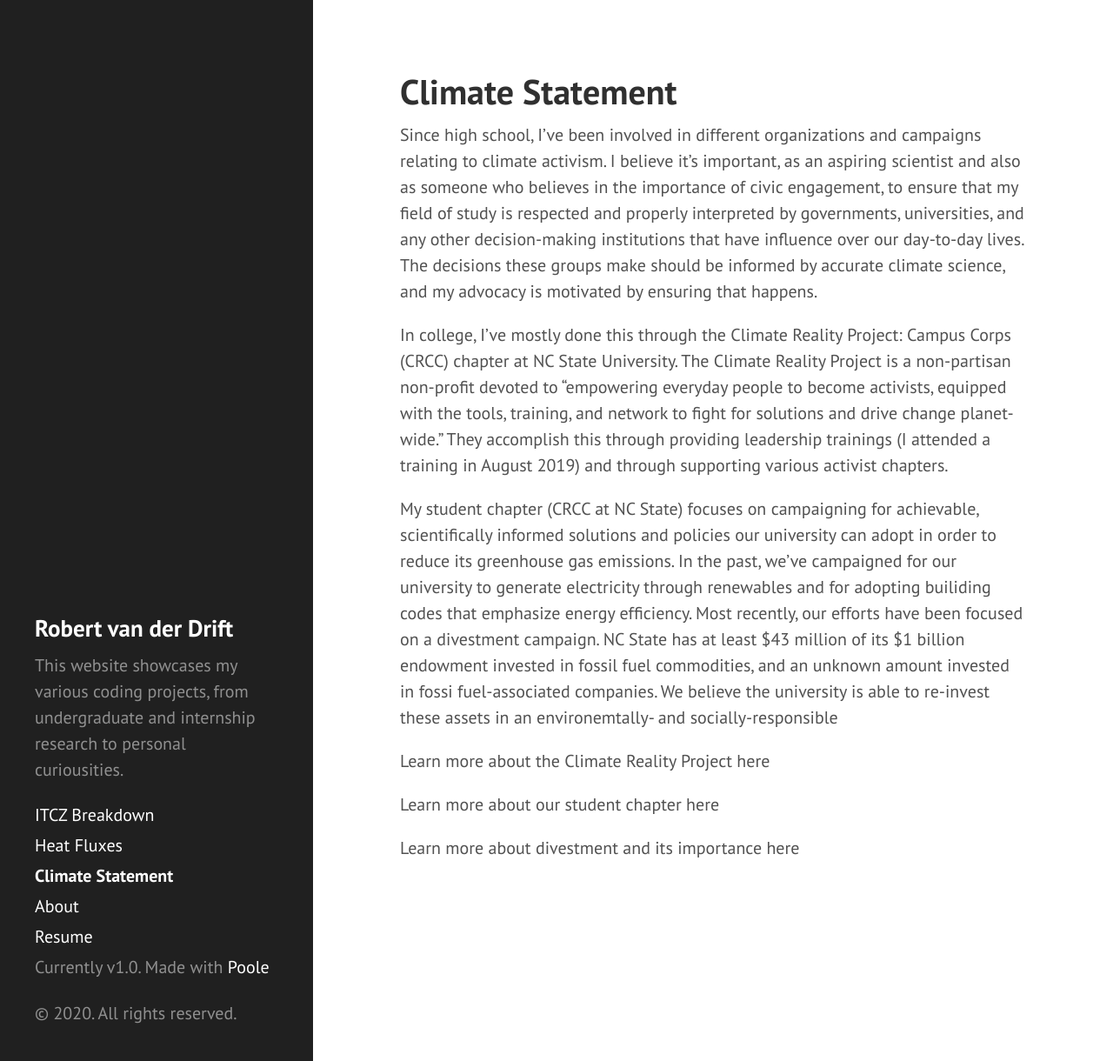
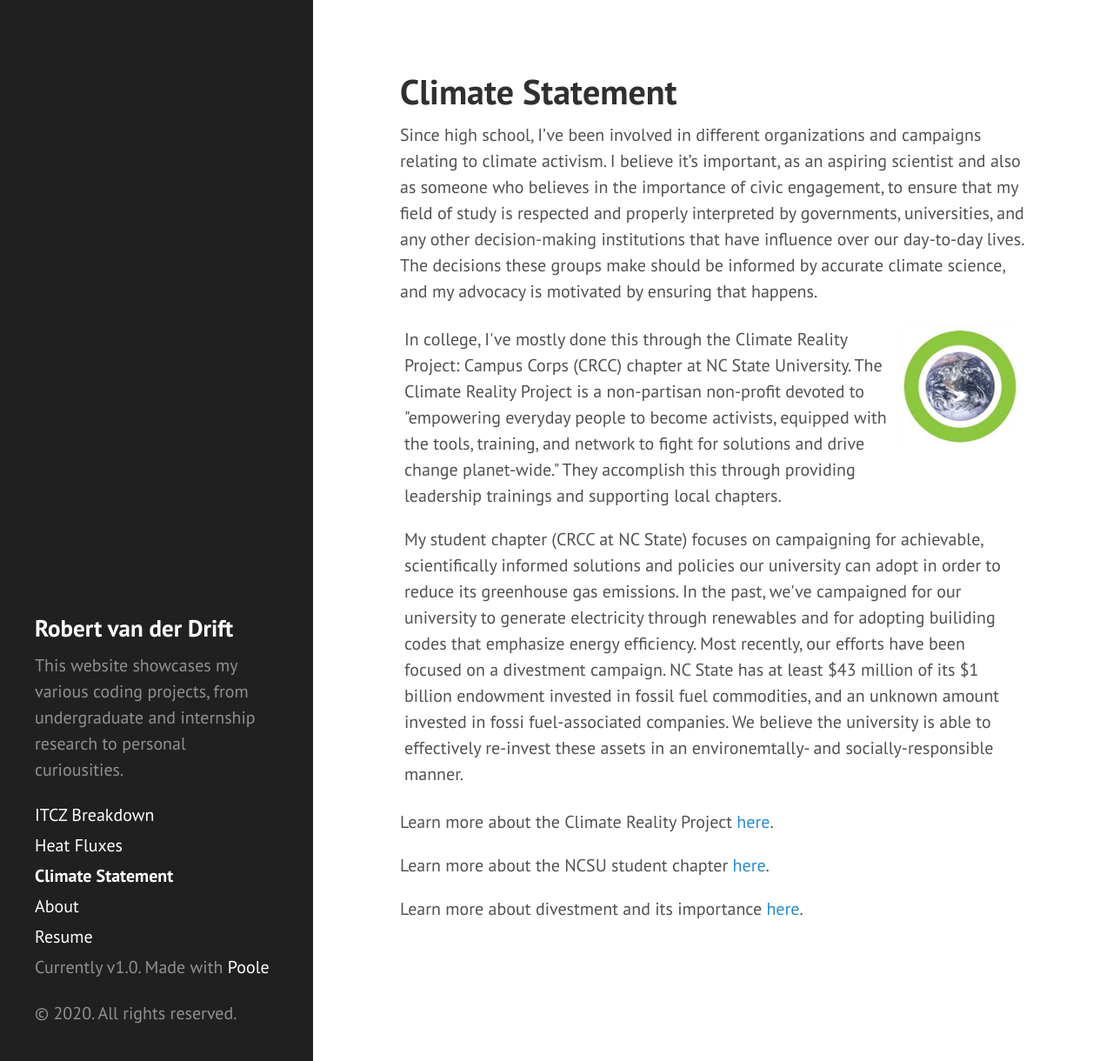
Before and after one commit to robertvdd/robertvdd.github.io, a Jekyll site: the page built from climate.md, in a window 1280 px wide and 1220 px high. Shown: the whole window at 87% size. Built offline with Jekyll 4.4.1, drawn with Linux system fonts in a browser that asks for light colours.

Commit message:
Finalized Climate Statemennt

```diff
--- a/_config.yml
+++ b/_config.yml
@@ -23,7 +23,7 @@
 description: >- # this means to ignore newlines until "baseurl:"
   This website showcases my various coding projects, from undergraduate
   and internship research to personal curiousities.
-baseurl: "" # the subpath of your site, e.g. /blog
+baseurl: "/" # the subpath of your site, e.g. /blog
 url: "https://robertvdd.github.io" # the base hostname & protocol for your site, e.g. http://example.com
 github_username: robertvdd
 version: "1.0"
--- a/about.markdown
+++ b/about.markdown
@@ -16,5 +16,5 @@
 
 <p><a href="https://github.com/robertvdd">Github</a></p>
 
-<img style="float: right; width: 14em;" src="/figures/about_pic.jpeg">
+<img style="float: right; width: 12em;" src="/figures/about_pic.jpeg">
 </div>
--- a/climate.md
+++ b/climate.md
@@ -5,15 +5,32 @@
 
 ---
 
+<style>
+
+.column {
+	float: left;
+/*	width: 50%;*/
+	padding: 5px;
+}
+
+.inline-img {
+	float: right;
+	max-width: 12em;
+}
+</style>
+
 
 Since high school, I've been involved in different organizations and campaigns relating to climate activism. I believe it's important, as an aspiring scientist and also as someone who believes in the importance of civic engagement, to ensure that my field of study is respected and properly interpreted by governments, universities, and any other decision-making institutions that have influence over our day-to-day lives. The decisions these groups make should be informed by accurate climate science, and my advocacy is motivated by ensuring that happens.
 
-In college, I've mostly done this through the Climate Reality Project: Campus Corps (CRCC) chapter at NC State University. The Climate Reality Project is a non-partisan non-profit devoted to "empowering everyday people to become activists, equipped with the tools, training, and network to fight for solutions and drive change planet-wide." They accomplish this through providing leadership trainings (I attended a training in August 2019) and through supporting various activist chapters.
+<div class="column">
+  <img class="inline-img" style="max-width: 20%;" src="/figures/crcc.jpg">
+  <p>In college, I've mostly done this through the Climate Reality Project: Campus Corps (CRCC) chapter at NC State University. The Climate Reality Project is a non-partisan non-profit devoted to "empowering everyday people to become activists, equipped with the tools, training, and network to fight for solutions and drive change planet-wide." They accomplish this through providing leadership trainings and supporting local chapters.</p>
 
-My student chapter (CRCC at NC State) focuses on campaigning for achievable, scientifically informed solutions and policies our university can adopt in order to reduce its greenhouse gas emissions. In the past, we've campaigned for our university to generate electricity through renewables and for adopting builiding codes that emphasize energy efficiency. Most recently, our efforts have been focused on a divestment campaign. NC State has at least $43 million of its $1 billion endowment invested in fossil fuel commodities, and an unknown amount invested in fossi fuel-associated companies. We believe the university is able to re-invest these assets in an environemtally- and socially-responsible
+  <p>My student chapter (CRCC at NC State) focuses on campaigning for achievable, scientifically informed solutions and policies our university can adopt in order to reduce its greenhouse gas emissions. In the past, we've campaigned for our university to generate electricity through renewables and for adopting builiding codes that emphasize energy efficiency. Most recently, our efforts have been focused on a divestment campaign. NC State has at least $43 million of its $1 billion endowment invested in fossil fuel commodities, and an unknown amount invested in fossi fuel-associated companies. We believe the university is able to effectively re-invest these assets in an environemtally- and socially-responsible manner.</p>
+</div>
 
-Learn more about the Climate Reality Project here
+Learn more about the Climate Reality Project <a href="https://www.climaterealityproject.org/">here</a>.
 
-Learn more about our student chapter here
+Learn more about the NCSU student chapter <a href="https://getinvolved.ncsu.edu/organization/crcc">here</a>.
 
-Learn more about divestment and its importance here
+Learn more about divestment and its importance <a href="https://divested.betterfutureproject.org/why-divestment">here</a>.
```
Also changed, not shown: atom.xml (deleted, +0 -28 lines), index.markdown (deleted, +0 -10 lines), index.md (added, +12 -0 lines), figures/crcc.jpg (added).
